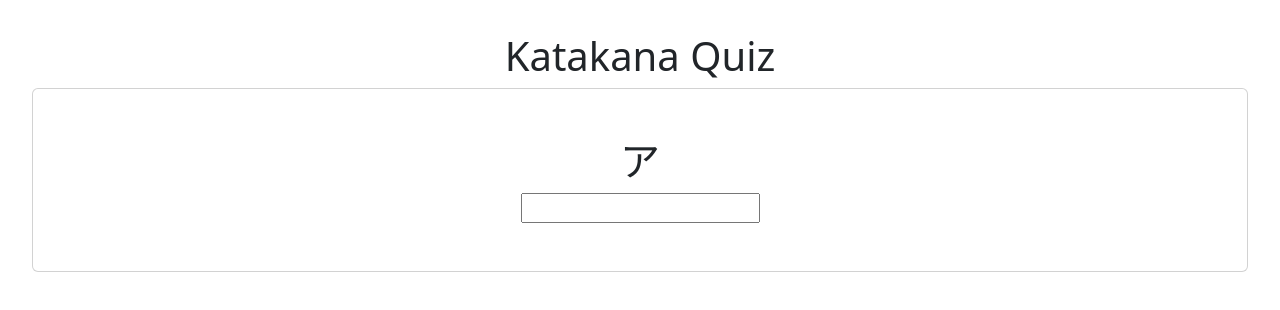
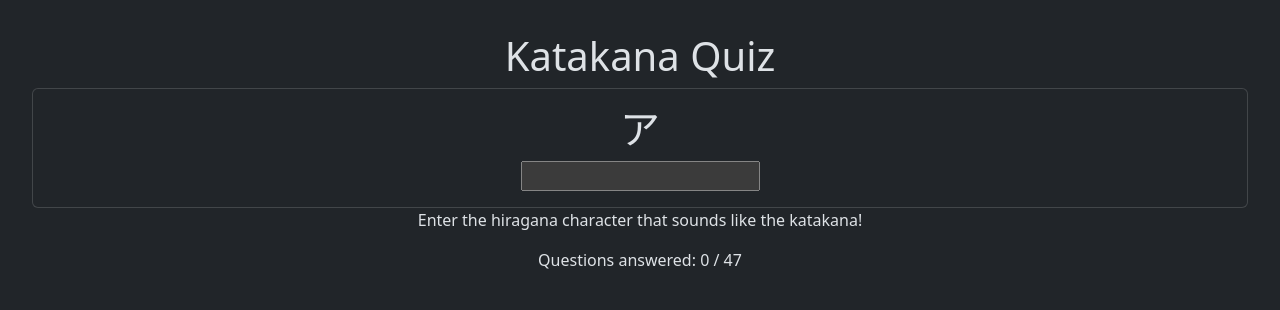
Before and after one commit to klf57/katakana-practice-game, a React (Vite) app: page / in a window 1280 px wide. Shown: the top 310 px of the page. Built offline with nearby package versions, Linux system fonts and the light colour scheme.

Commit message:
applied nightmode to css and also preparing a count to show how many questions have been answered

```diff
--- a/index.html
+++ b/index.html
@@ -1,5 +1,5 @@
 <!DOCTYPE html>
-<html lang="en">
+<html lang="en" data-bs-theme="dark">
   <head>
     <meta charset="UTF-8" />
     <link rel="icon" type="image/svg+xml" href="/vite.svg" />
--- a/src/App.css
+++ b/src/App.css
@@ -1,14 +1,9 @@
+
+
 #root {
   max-width: 1280px;
   margin: 0 auto;
   padding: 2rem;
   text-align: center;
+
 }
-
-.card {
-  padding: 2em;
-}
-
-.read-the-docs {
-  color: #888;
-}
--- a/src/App.tsx
+++ b/src/App.tsx
@@ -9,6 +9,7 @@ function App() {
   let [GameIsDone, setEndGame] = useState(false);
 
   let [playerAnswers, addAnswer] = useState(new Map());
+  const [progressCount, setCount] = useState(0);
 
   //toggles from false to true or vice versa.
   const updateGameState = () => {
@@ -43,8 +44,12 @@ function App() {
 
   return (
     <>
-      <header> <h1>Katakana Quiz</h1></header>
+      <h1>Katakana Quiz</h1>
       <QuizCards updateGameState={updateGameState} handleAnswer={handleAnswer} />
+
+      <p>Enter the hiragana character that sounds like the katakana! </p>
+      <p>Questions answered: {progressCount} / {KATAKANA.length}</p>
+
     </>
   );
 }
--- a/src/assets/components/QuizCards.tsx
+++ b/src/assets/components/QuizCards.tsx
@@ -62,7 +62,7 @@ function QuizCards({ updateGameState, handleAnswer }: Props) {
 
   return (
     <>
-      <div className="card">
+      <div className="card ">
         <div className="card-body">
           <h1> {something[current_index]}</h1>
 
```
